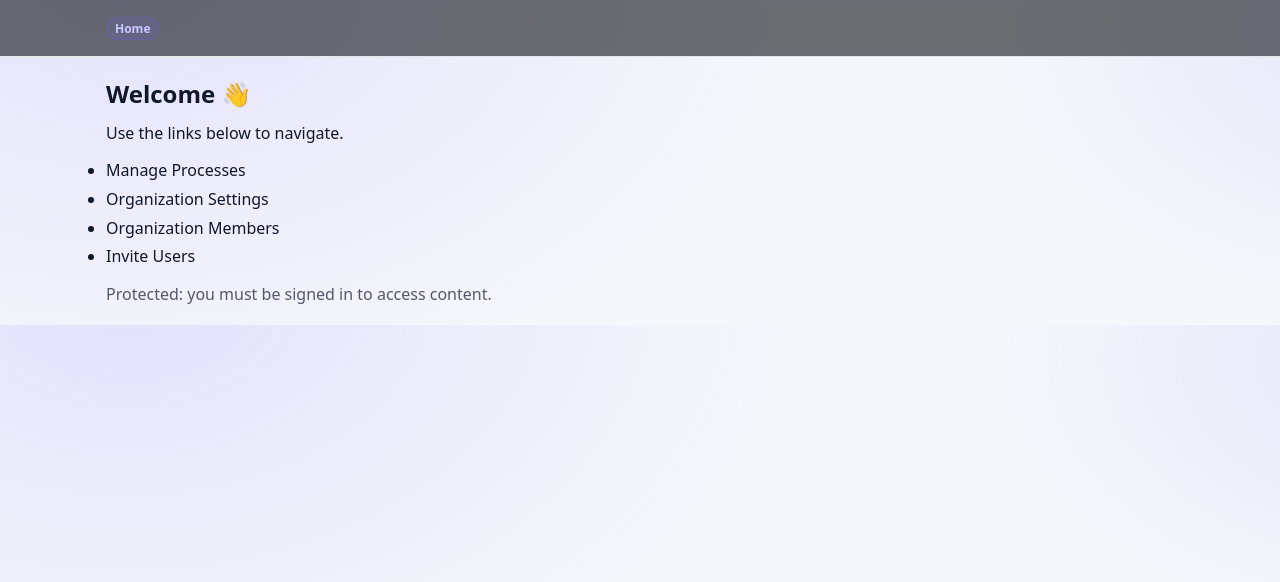
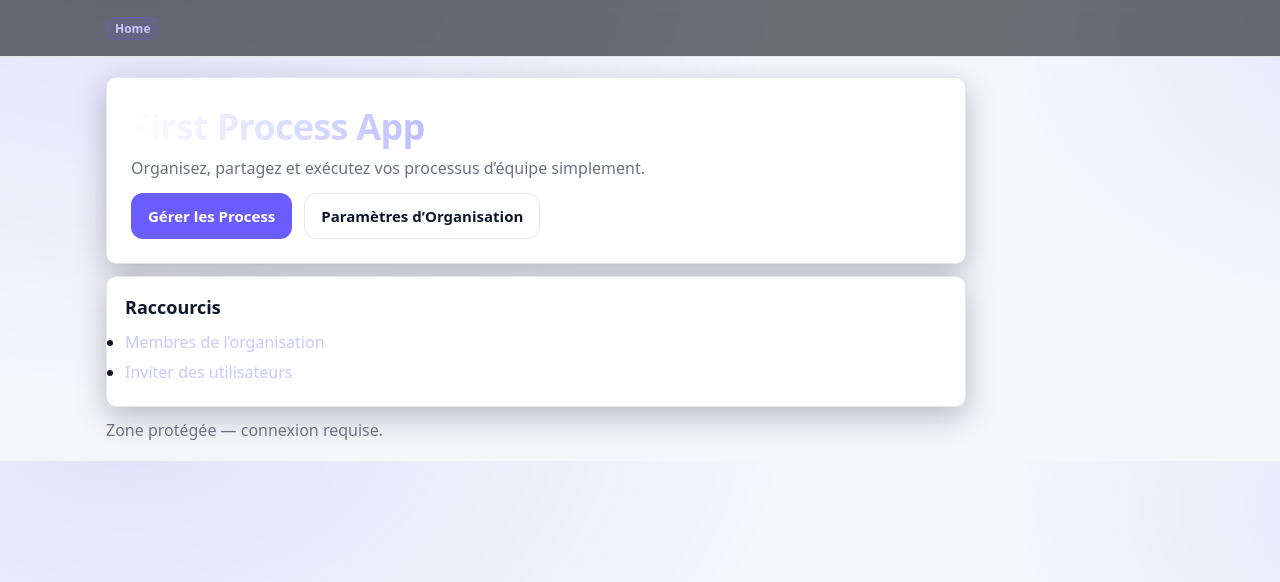
Before and after one commit to Zaymyr/First_Process_App, a Next.js app: page / in a window 1280 px wide. Shown: the top 582 px of the page. Built offline with nearby package versions, Linux system fonts and the light colour scheme; no server answers.

Commit message:
ui: refined theme (hero, gradient titles, dropdown menu); better buttons/links; improved pages

```diff
--- a/src/app/globals.css
+++ b/src/app/globals.css
@@ -74,11 +74,32 @@ a {
 .btn:disabled { opacity: .6; cursor: not-allowed; transform: none; }
 .btn-outline { background: transparent; border-color: var(--border); color: var(--foreground); }
 .btn-danger { background: #ef4444; }
+.btn-lg { padding: 12px 16px; border-radius: 12px; font-size: 15px; }
 
 .input, .select { width: 100%; background: var(--surface); color: var(--foreground); border: 1px solid var(--border); border-radius: 10px; padding: 8px 10px; outline: none; }
 .input:focus, .select:focus { border-color: var(--brand); box-shadow: 0 0 0 3px rgba(107,92,255,.15); }
 
 .tag { display:inline-block; padding: 2px 8px; border-radius: 999px; background: rgba(107,92,255,.12); border:1px solid rgba(107,92,255,.25); color: #c7c9ff; font-weight: 600; font-size: 12px; }
+
+/* Links */
+.link { color: #c7c9ff; text-underline-offset: 3px; }
+.link:hover { color: #fff; text-decoration: underline; }
+
+/* Typography */
+h1 { font-size: 36px; font-weight: 800; letter-spacing: -0.02em; }
+h2 { font-size: 24px; font-weight: 700; letter-spacing: -0.01em; }
+h3 { font-size: 18px; font-weight: 700; }
+.title-gradient { background: linear-gradient(90deg, #ffffff, #b6b9ff 40%, #8f96ff 70%); -webkit-background-clip: text; background-clip: text; color: transparent; }
+.brand { font-weight: 800; letter-spacing: -0.02em; background: linear-gradient(90deg, #bdb8ff, #7a6dff); -webkit-background-clip: text; background-clip: text; color: transparent; }
+
+/* Cards */
+.card-hover { transition: transform .12s ease, box-shadow .12s ease; }
+.card-hover:hover { transform: translateY(-2px); box-shadow: 0 14px 36px rgba(2,6,23,.35); }
+
+/* Menus */
+.menu { position: absolute; top: 100%; right: 0; background: var(--panel); border: 1px solid var(--border); border-radius: 12px; min-width: 200px; padding: 6px; box-shadow: var(--shadow); }
+.menu-item { display:block; width:100%; text-align:left; padding:8px 10px; border-radius:8px; background:transparent; border:none; color: var(--foreground); cursor:pointer; }
+.menu-item:hover { background: rgba(255,255,255,.05); }
 
 /* Header */
 .site-header { position: sticky; top: 0; backdrop-filter: blur(6px); background: rgba(15,17,23,.6); border-bottom: 1px solid var(--border); z-index: 20; }
--- a/src/app/page.tsx
+++ b/src/app/page.tsx
@@ -1,15 +1,23 @@
 export default function Page() {
   return (
-    <section style={{ display: 'grid', gap: 12, maxWidth: 720 }}>
-      <h1>Welcome 👋</h1>
-      <p>Use the links below to navigate.</p>
-      <ul style={{ lineHeight: 1.8 }}>
-        <li><a href="/processes">Manage Processes</a></li>
-        <li><a href="/org">Organization Settings</a></li>
-        <li><a href="/org/members">Organization Members</a></li>
-        <li><a href="/org/invite">Invite Users</a></li>
-      </ul>
-      <p style={{opacity:.7}}>Protected: you must be signed in to access content.</p>
+    <section className="stack" style={{ maxWidth: 860 }}>
+      <div className="card card-hover" style={{ padding: 24 }}>
+        <h1 className="title-gradient">First Process App</h1>
+        <p className="muted" style={{ marginTop: 6 }}>Organisez, partagez et exécutez vos processus d’équipe simplement.</p>
+        <div className="row" style={{ marginTop: 14 }}>
+          <a className="btn btn-lg" href="/processes">Gérer les Process</a>
+          <a className="btn btn-outline btn-lg" href="/org">Paramètres d’Organisation</a>
+        </div>
+      </div>
+
+      <div className="card" style={{ padding: 18 }}>
+        <h3>Raccourcis</h3>
+        <ul style={{ lineHeight: 1.9, marginTop: 8 }}>
+          <li><a className="link" href="/org/members">Membres de l’organisation</a></li>
+          <li><a className="link" href="/org/invite">Inviter des utilisateurs</a></li>
+        </ul>
+      </div>
+      <p className="muted">Zone protégée — connexion requise.</p>
     </section>
   );
 }
--- a/src/components/AuthStatus.tsx
+++ b/src/components/AuthStatus.tsx
@@ -78,14 +78,14 @@ export default function AuthStatus() {
   if (!signedIn) return null;
   return (
     <span style={{ position: 'relative', display: 'flex', gap: 12, alignItems: 'center' }}>
-      <strong>{org?.name ?? '—'}</strong>
-      <button onClick={() => setOpen((v) => !v)} style={{ background:'transparent', border:'none', cursor:'pointer' }}>
+      <span className="tag" title="Current organization">{org?.name ?? '—'}</span>
+      <button onClick={() => setOpen((v) => !v)} className="btn btn-outline" style={{ padding: '6px 10px' }}>
         {userName ?? userEmail} ▾
       </button>
       {open && (
-        <div style={{ position: 'absolute', top: '100%', right: 0, background: '#fff', border: '1px solid #ddd', boxShadow: '0 4px 12px rgba(0,0,0,0.08)', borderRadius: 6, padding: 8, minWidth: 160, zIndex: 50 }}>
-          <Link href="/profile" style={{ display: 'block', padding: '6px 8px' }} onClick={()=>setOpen(false)}>My Profile</Link>
-          <button onClick={logout} style={{ display: 'block', width: '100%', textAlign: 'left', padding: '6px 8px', background: 'transparent', border: 'none', cursor: 'pointer', color: '#b00020' }}>Logout</button>
+        <div className="menu" role="menu">
+          <Link className="menu-item" href="/profile" onClick={()=>setOpen(false)}>My Profile</Link>
+          <button className="menu-item" onClick={logout} style={{ color:'#fca5a5' }}>Logout</button>
         </div>
       )}
     </span>
```
